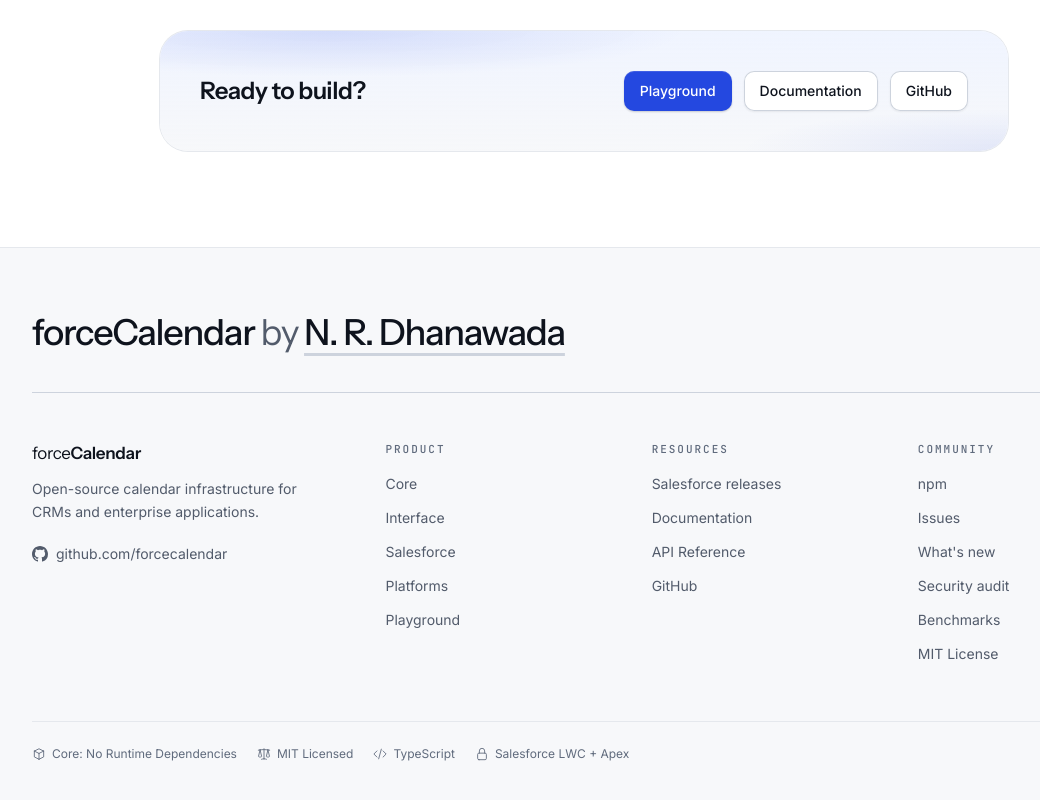
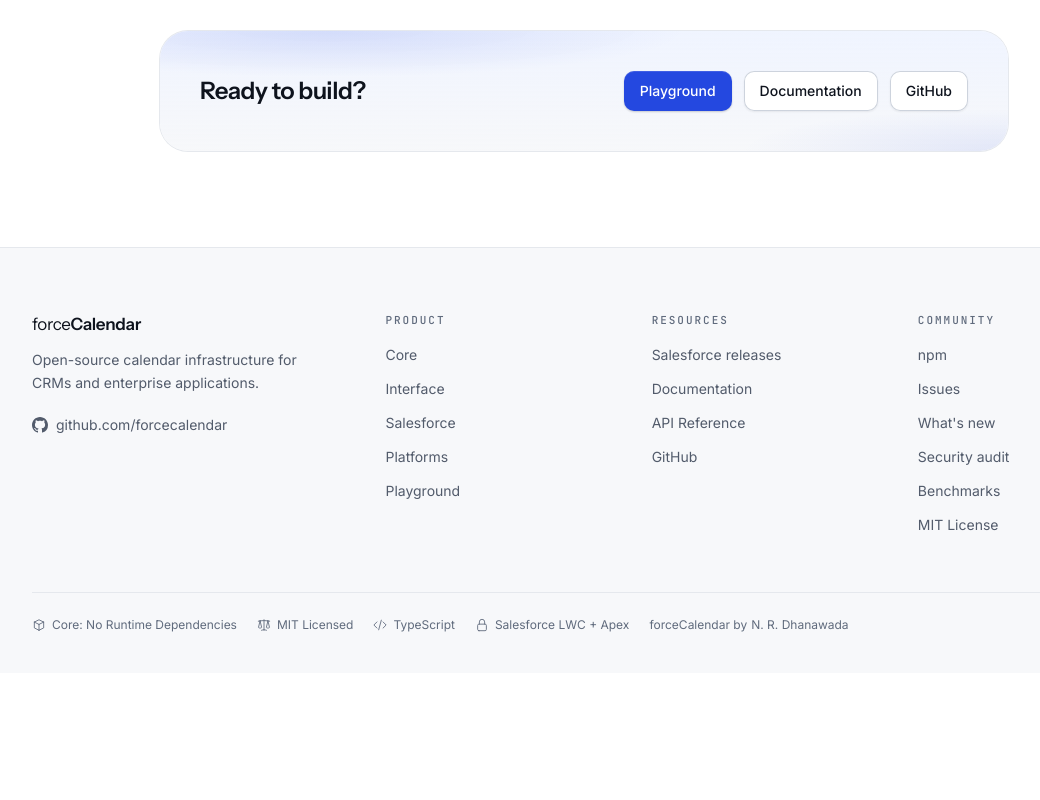
Before and after one commit to forceCalendar/www, a Next.js app: page /interface in a window 1280 px wide. Shown: the part 4527-5327 px from the top of the page, without its empty margins (56-1096 px from the left). After the commit the page ends 5200 px from the top, so only its background shows below. Built offline with nearby package versions, Linux system fonts and the light colour scheme; no server answers.

Commit message:
style: move maker credit into understated footer labels (#87)

```diff
--- a/app/components/Footer.tsx
+++ b/app/components/Footer.tsx
@@ -80,12 +80,6 @@
   return (
     <footer className="border-t border-hairline bg-sunken">
       <div className="mx-auto max-w-page px-6 pt-16 pb-10">
-        <div className="mb-12 border-b border-line pb-10">
-          <p className="font-display text-3xl font-medium leading-tight tracking-[-0.035em] sm:text-4xl">
-            forceCalendar <span className="font-normal text-muted">by</span>{" "}
-            <a href="https://dhanawada.org" className="underline decoration-line underline-offset-8 transition-colors hover:text-accent-text focus-visible:outline-none focus-visible:ring-2 focus-visible:ring-ring">N. R. Dhanawada</a>
-          </p>
-        </div>
         <div className="grid grid-cols-2 gap-x-8 gap-y-10 md:grid-cols-[1.4fr_1fr_1fr_1fr] lg:gap-x-12">
           <div className="col-span-2 md:col-span-1">
             <Wordmark />
@@ -117,6 +111,9 @@
                 {b.label}
               </li>
             ))}
+            <li className="inline-flex items-center gap-1 text-xs text-subtle">
+              forceCalendar by <a href="https://dhanawada.org/" className="transition-colors hover:text-fg focus-visible:outline-none focus-visible:ring-2 focus-visible:ring-ring">N. R. Dhanawada</a>
+            </li>
           </ul>
         </div>
       </div>
```
